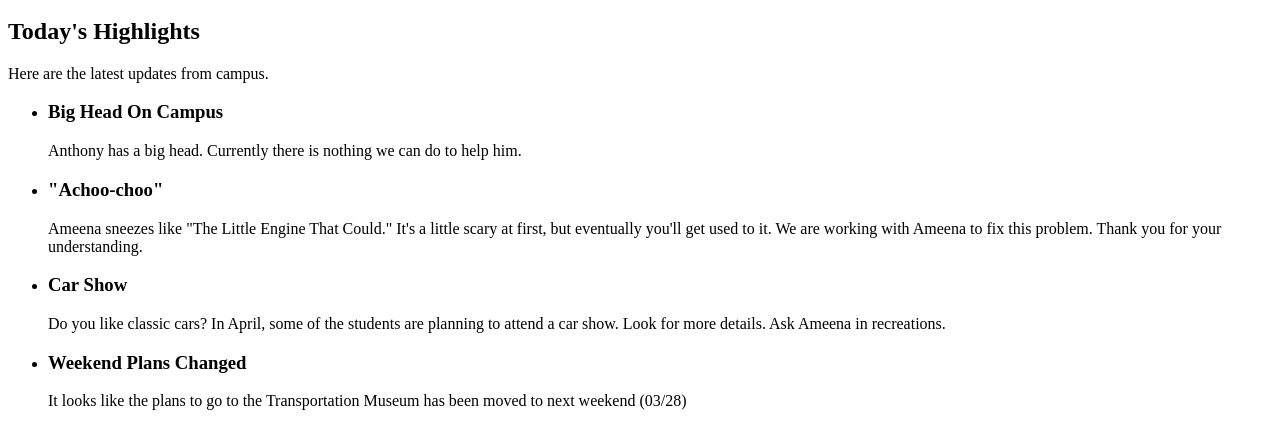
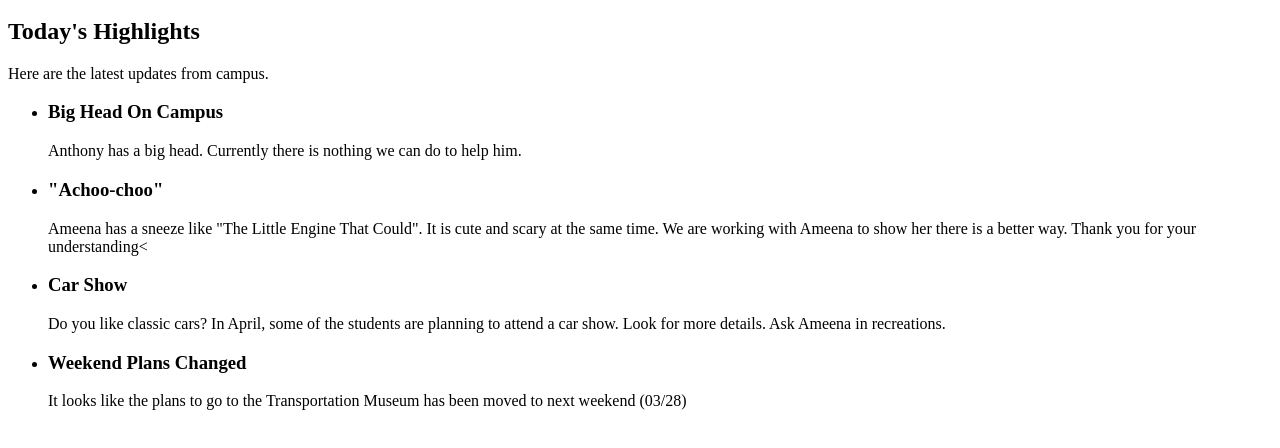
Before and after one commit to Clemzon/HKNC_Today, a plain HTML site: page index.html in a window 1280 px wide. Shown: the part 154-602 px from the top of the page. Drawn offline with Linux system fonts and the light colour scheme.

Commit message:
updated index.html with new ameena sneeze

```diff
--- a/index.html
+++ b/index.html
@@ -32,7 +32,7 @@
 
         <li>
           <h3>"Achoo-choo"</h3>
-          <p>Ameena sneezes like "The Little Engine That Could." It's a little scary at first, but eventually you'll get used to it. We are working with Ameena to fix this problem. Thank you for your understanding.</p>
+          <p>Ameena has a sneeze like "The Little Engine That Could". It is cute and scary at the same time. We are working with Ameena to show her there is a better way. Thank you for your understanding<</p>
         </li>
 
         <li>
```
